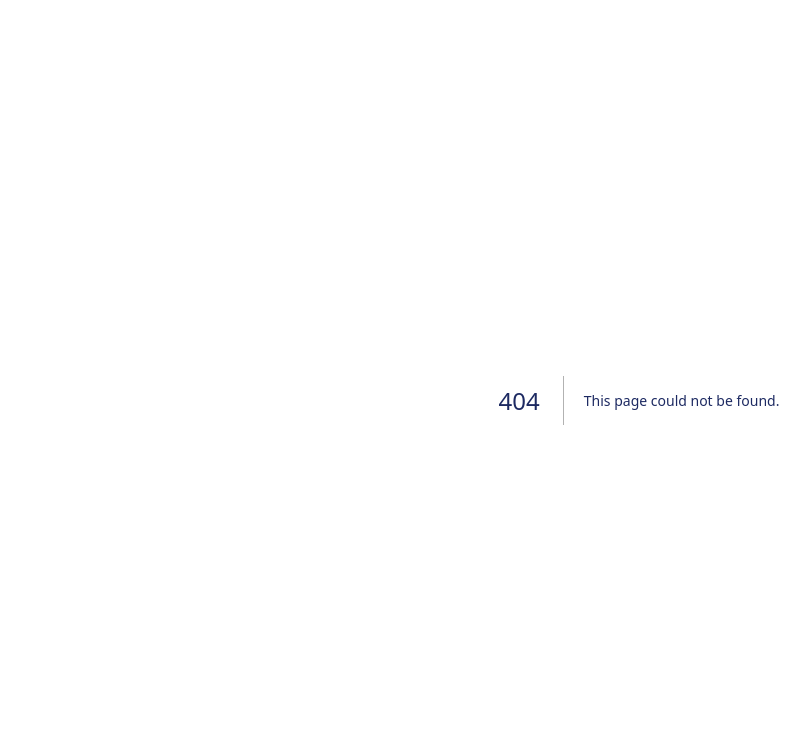
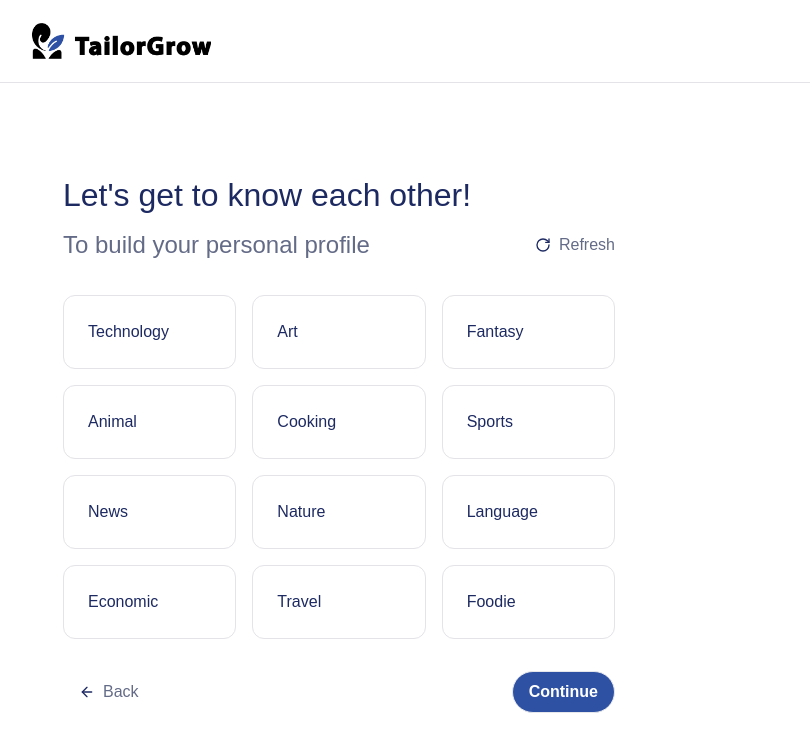
Before and after one commit to titan-2090/tailor, a Next.js app: page /profile/prefer in a window 1280 px wide. Before the commit this address had no page. Shown: the top 752 px of the page, without its empty margins (1-811 px from the left). Built offline with nearby package versions, Linux system fonts and the light colour scheme.

Commit message:
feat: complete profile section

```diff
--- /dev/null
+++ b/src/app/profile/plan/page.tsx
@@ -0,0 +1,23 @@
+"use client";
+
+import SubmitButton from "@/components/buttons/submit-button";
+import AuthHeading from "@/components/shared/auth-heading";
+import { useRouter } from "next/navigation";
+
+const page = () => {
+  const router = useRouter();
+  const handleSubmit = () => {
+    router.push("/profile/test/id:1");
+  };
+  return (
+    <div className="flex flex-col gap-[32px] justify-center items-center flex-1 bg-[url('/_static/')] text-center">
+      <AuthHeading
+        header="Let’s get started!"
+        sub="Join us to explore the language world!"
+      />
+      <SubmitButton className="w-[240px]" text="Sure!" onClick={handleSubmit} />
+    </div>
+  );
+};
+
+export default page;
--- /dev/null
+++ b/src/app/profile/prefer/page.tsx
@@ -0,0 +1,12 @@
+import PreferForm from "@/components/forms/perfer-form";
+import UserMainWrapper from "@/components/wrappers/user-main-wrapper";
+
+const page = () => {
+  return (
+    <UserMainWrapper>
+      <PreferForm />
+    </UserMainWrapper>
+  );
+};
+
+export default page;
--- a/src/components/buttons/submit-button.tsx
+++ b/src/components/buttons/submit-button.tsx
@@ -5,12 +5,14 @@ const SubmitButton = ({
   disabled,
   isLoading,
   className,
+  text,
   onClick,
 }: {
   type?: "submit" | "button";
   disabled?: boolean;
   isLoading?: boolean;
   className?: string;
+  text?: string;
   onClick?: () => void;
 }) => {
   return (
@@ -24,7 +26,7 @@ const SubmitButton = ({
       )}
       onClick={onClick}
     >
-      {isLoading ? "Loading..." : "Continue"}
+      {isLoading ? "Loading..." : text ?? "Continue"}
     </button>
   );
 };
--- a/src/components/forms/info-form.tsx
+++ b/src/components/forms/info-form.tsx
@@ -1,3 +1,5 @@
+"use client";
+
 import { ArrowLeft } from "lucide-react";
 import SubmitButton from "../buttons/submit-button";
 import UserInput from "../inputs/user-input";
@@ -9,7 +11,7 @@ import { useRouter } from "next/navigation";
 const InfoForm = () => {
   const router = useRouter();
   const handleSubmit = () => {
-    router.push("/profile/preferences");
+    router.push("/profile/prefer");
   };
   return (
     <UserFormWrapper>
@@ -17,7 +19,7 @@ const InfoForm = () => {
         header="Let's get to know each other!"
         sub="To build your personal profile"
       />
-      <form className="flex flex-col gap-[32px]">
+      <div className="flex flex-col gap-[32px]">
         <UserInput
           error=""
           label="First Name"
@@ -67,11 +69,16 @@ const InfoForm = () => {
         <div className="flex justify-between items-center">
           <button className="flex items-center gap-[8px] px-[16px] py-[8px]">
             <ArrowLeft size={16} />
-            <p className="text-third-foreground">Back</p>
+            <button
+              className="text-third-foreground"
+              onClick={() => router.back()}
+            >
+              Back
+            </button>
           </button>
           <SubmitButton onClick={handleSubmit} />
         </div>
-      </form>
+      </div>
     </UserFormWrapper>
   );
 };
--- a/src/components/forms/invitation-code-form.tsx
+++ b/src/components/forms/invitation-code-form.tsx
@@ -17,7 +17,7 @@ const InvitationCodeForm = () => {
         header="Let's get started"
         sub="Do you have existing plan invitation Code?"
       />
-      <form className="flex flex-col gap-[32px]">
+      <div className="flex flex-col gap-[32px]">
         <UserInput
           error=""
           label="Invitation Code"
@@ -30,7 +30,7 @@ const InvitationCodeForm = () => {
           </Link>
           <SubmitButton className="w-[240px]" onClick={handleSubmit} />
         </div>
-      </form>
+      </div>
     </UserFormWrapper>
   );
 };
--- /dev/null
+++ b/src/components/forms/perfer-form.tsx
@@ -0,0 +1,72 @@
+"use client";
+
+import { ArrowLeft, RotateCwIcon } from "lucide-react";
+import UserFormWrapper from "../wrappers/user-form-wrapper";
+import SubmitButton from "../buttons/submit-button";
+import { useRouter } from "next/navigation";
+
+const PreferForm = () => {
+  const router = useRouter();
+  const lists = [
+    "Technology",
+    "Art",
+    "Fantasy",
+    "Animal",
+    "Cooking",
+    "Sports",
+    "News",
+    "Nature",
+    "Language",
+    "Economic",
+    "Travel",
+    "Foodie",
+  ];
+
+  const handleSubmit = () => {
+    router.push("/profile/plan");
+  };
+  return (
+    <UserFormWrapper>
+      <div className="flex flex-col gap-[8px]">
+        <p className="text-h2 text-second-foreground font-[500]">
+          Let&apos;s get to know each other!
+        </p>
+        <div className="flex justify-between items-center">
+          <p className="text-h4 text-third-foreground">
+            To build your personal profile
+          </p>
+          <div className="flex items-center gap-[8px]">
+            <RotateCwIcon size={16} />
+            <p className="text-third-foreground">Refresh</p>
+          </div>
+        </div>
+      </div>
+      <div className="grid grid-cols-3 gap-[16px]">
+        {lists.map((list, index) => {
+          return (
+            <div
+              key={index}
+              className="flex items-center p-[24px] border border-first-stroke rounded-[12px]"
+            >
+              {list}
+            </div>
+          );
+        })}
+      </div>
+      <div className="flex justify-between items-center">
+        <button className="flex items-center gap-[8px] px-[16px] py-[8px]">
+          <ArrowLeft size={16} />
+          <button
+            className="text-third-foreground"
+            onClick={() => router.back()}
+          >
+            Back
+          </button>
+        </button>
+        <SubmitButton onClick={handleSubmit} />
+      </div>
+    </UserFormWrapper>
+  );
+};
+
+export default PreferForm;
--- a/src/components/forms/pwd-form.tsx
+++ b/src/components/forms/pwd-form.tsx
@@ -19,7 +19,7 @@ const PwdForm = () => {
         header="Welcome to Reroute"
         sub="Please secure your account"
       />
-      <form className="flex flex-col gap-[32px]">
+      <div className="flex flex-col gap-[32px]">
         <div className="flex flex-col gap-[8px]">
           <p className="text-m">Password</p>
           <input
@@ -41,7 +41,7 @@ const PwdForm = () => {
         <div className="text-right">
           <SubmitButton className="w-[240px]" onClick={handleSubmit} />
         </div>
-      </form>
+      </div>
     </UserFormWrapper>
   );
 };
```
